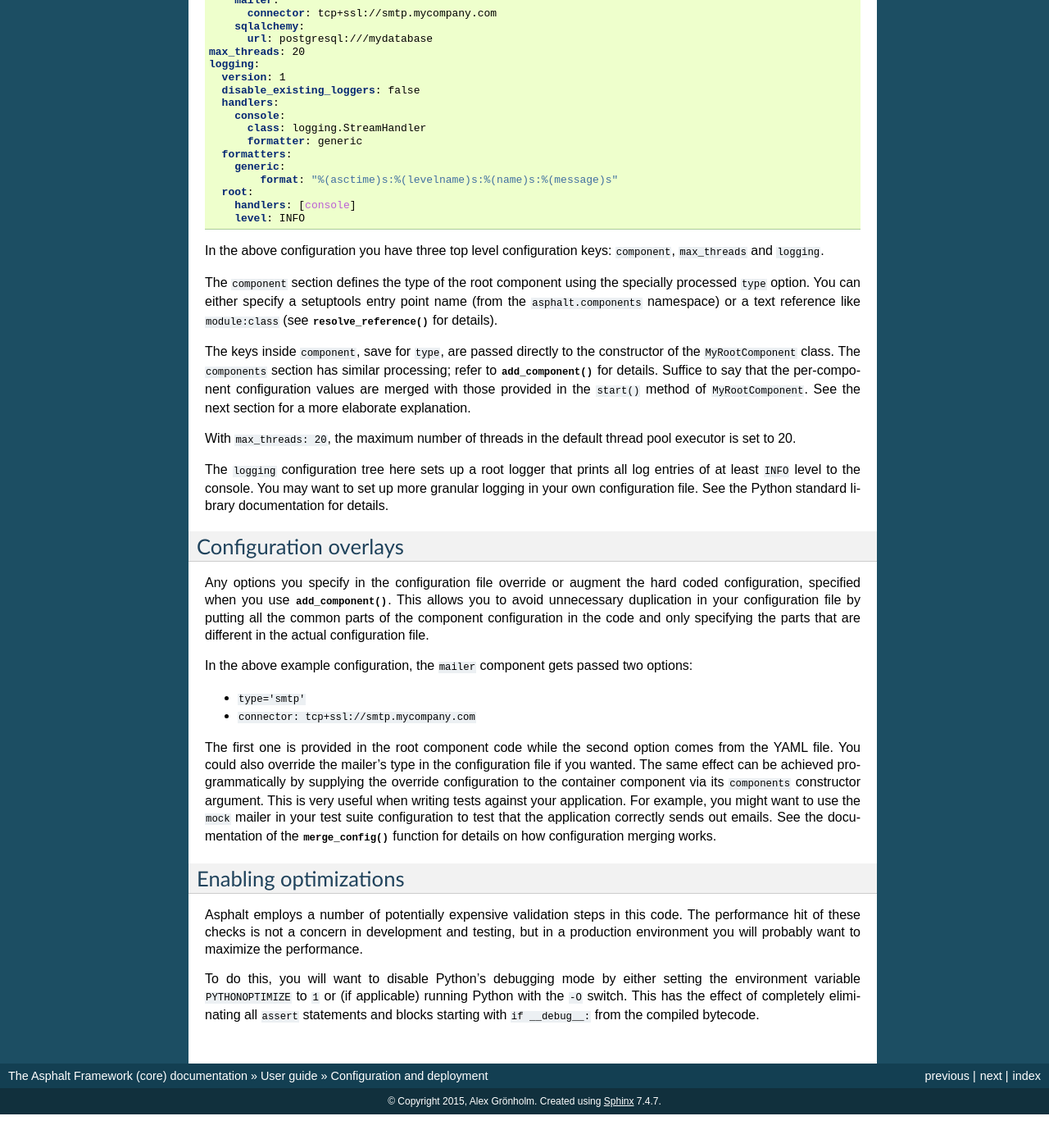
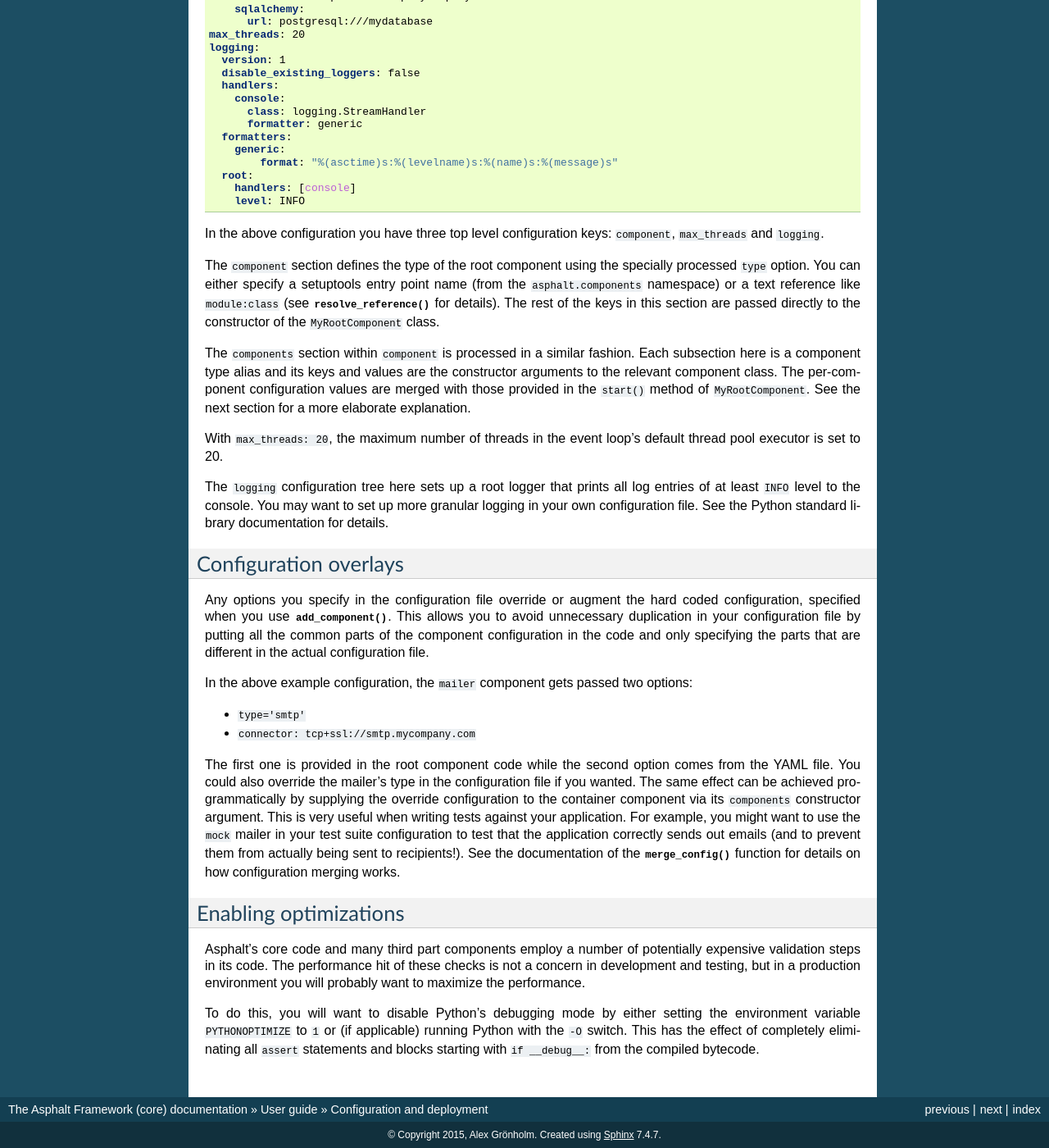
Before and after one commit to asphalt-framework/asphalt, a Sphinx documentation site: the page built from docs/userguide/deployment.rst, in a window 1280 px wide and 1400 px high, scrolled down 1060 px. Shown: the whole window at 82% size. Built offline with Sphinx 7.4.7, drawn with Linux system fonts in a browser that asks for light colours; before the commit the page ends 2419 px from its top, so only the background shows below that; some of the changed text lies outside the part shown.

Commit message:
Wording fixes

```diff
--- a/docs/userguide/deployment.rst
+++ b/docs/userguide/deployment.rst
@@ -81,16 +83,17 @@
 The ``component`` section defines the type of the root component using the specially processed
 ``type`` option. You can either specify a setuptools entry point name (from the
 ``asphalt.components`` namespace) or a text reference like ``module:class`` (see
-:func:`~asphalt.core.util.resolve_reference` for details).
+:func:`~asphalt.core.util.resolve_reference` for details). The rest of the keys in this section are
+passed directly to the constructor of the ``MyRootComponent`` class.
 
-The keys inside ``component``, save for ``type``, are passed directly to the constructor of the
-``MyRootComponent`` class. The ``components`` section has similar processing; refer to
-:meth:`~asphalt.core.component.ContainerComponent.add_component` for details.
-Suffice to say that the per-component configuration values are merged with those provided in the
-``start()`` method of ``MyRootComponent``. See the next section for a more elaborate explanation.
+The ``components`` section within ``component`` is processed in a similar fashion.
+Each subsection here is a component type alias and its keys and values are the constructor
+arguments to the relevant component class. The per-component configuration values are merged with
+those provided in the ``start()`` method of ``MyRootComponent``. See the next section for a more
+elaborate explanation.
 
-With ``max_threads: 20``, the maximum number of threads in the default thread pool executor is set
-to 20.
+With ``max_threads: 20``, the maximum number of threads in the event loop's default thread pool
+executor is set to 20.
 
 The ``logging`` configuration tree here sets up a root logger that prints all log entries of at
 least ``INFO`` level to the console. You may want to set up more granular logging in your own
@@ -116,22 +119,18 @@
 effect can be achieved programmatically by supplying the override configuration to the container
 component via its ``components`` constructor argument. This is very useful when writing tests
 against your application. For example, you might want to use the ``mock`` mailer in your test suite
-configuration to test that the application correctly sends out emails. See the documentation of the
+configuration to test that the application correctly sends out emails (and to prevent them from
+actually being sent to recipients!). See the documentation of the
 :func:`~asphalt.core.util.merge_config` function for details on how configuration merging works.
 
 Enabling optimizations
 ----------------------
 
-Asphalt employs a number of potentially expensive validation steps in this code. The performance
-hit of these checks is not a concern in development and testing, but in a production environment
-you will probably want to maximize the performance.
+Asphalt's core code and many third part components employ a number of potentially expensive
+validation steps in its code. The performance hit of these checks is not a concern in development
+and testing, but in a production environment you will probably want to maximize the performance.
 
 To do this, you will want to disable Python's debugging mode by either setting the environment
 variable ``PYTHONOPTIMIZE`` to ``1`` or (if applicable) running Python with the ``-O`` switch.
 This has the effect of completely eliminating all ``assert`` statements and blocks starting with
 ``if __debug__:`` from the compiled bytecode.
-
-
-.. _YAML: http://yaml.org/
-.. _asphalt-mailer: https://github.com/asphalt-framework/asphalt-mailer
-.. _asphalt-sqlalchemy: https://github.com/asphalt-framework/asphalt-sqlalchemy
```
Also changed, not shown: other parts of docs/userguide/deployment.rst (+5 -3 lines).
